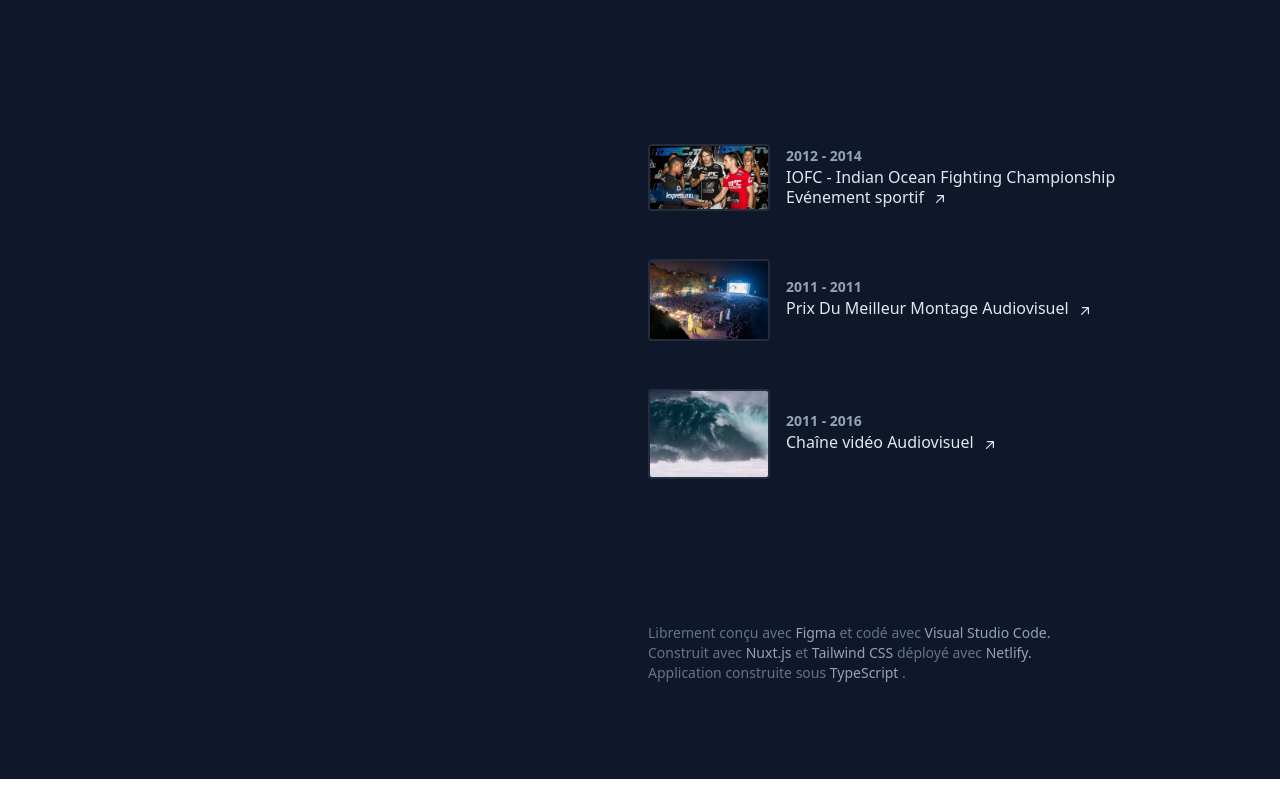
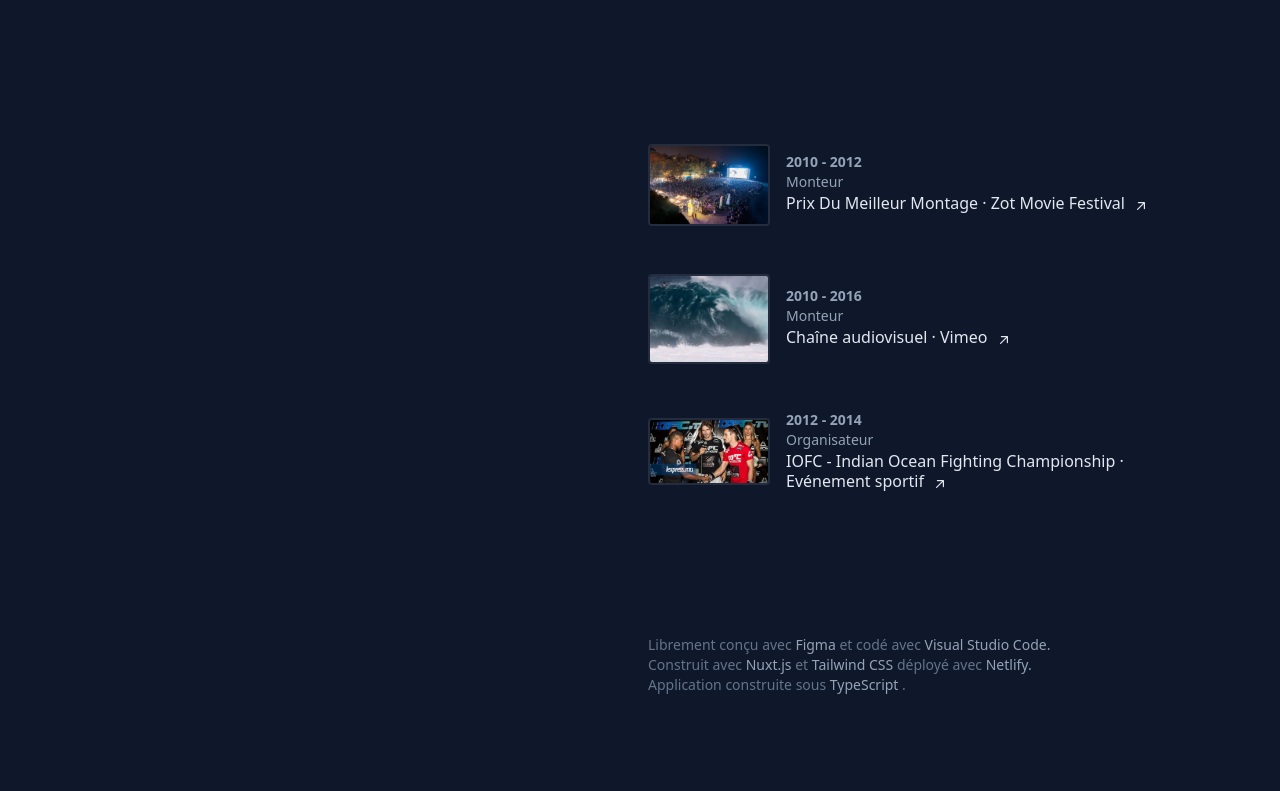
Before and after one commit to Emmanuel97423/my-portfolio, a Nuxt app: page / in a window 1280 px wide. Shown: the part 2619-3410 px from the top of the page. Built offline with nearby package versions, Linux system fonts and the light colour scheme.

Commit message:
Doc: Update hobbies details to display

```diff
--- a/components/PageHome/PageHomeHobbiesList.vue
+++ b/components/PageHome/PageHomeHobbiesList.vue
@@ -17,12 +17,14 @@ defineProps<{
                     style="color: transparent;" />
                 <div class="z-10 col-span-6">
                     <p class="-mt-1 text-sm font-semibold leading-6">{{ hobbie.start }} - {{ hobbie.end }}</p>
+                    <p class="-mt-1 text-sm leading-6"> {{ hobbie.role }}</p>
                     <h3 class="-mt-1">
                         <NuxtLink :to="hobbie.link" target="_blank" rel="noreferrer"
                             class="inline-flex items-baseline font-medium leading-tight text-slate-200 hover:text-teal-300 focus-visible:text-teal-300  group/link text-base">
                             <span
                                 class="absolute -inset-x-4 -inset-y-2.5 hidden rounded md:-inset-x-6 md:-inset-y-4 lg:block"></span>
-                            <span>{{ hobbie.title }}
+                            <span>{{ hobbie.title }} ·
+
                                 <span class="inline-block">
                                     {{ hobbie.branch }}
                                     <svg xmlns="http://www.w3.org/2000/svg" viewBox="0 0 20 20" fill="currentColor"
--- a/composables/state.ts
+++ b/composables/state.ts
@@ -5,7 +5,7 @@ import { sortAscending } from "../utils/sort";
 
 import type {HobbieProps, ExperienceProps,ProjectProps } from "../types/types";
 
-sortAscending(projects)
+sortAscending(projects);
 
 export const useClientX = ()=> useState<number>('clientX', () => 0);
 export const useClientY = ()=> useState<number>('clientY', () => 0);
--- a/database/hobbies.ts
+++ b/database/hobbies.ts
@@ -1,4 +1,24 @@
 export const hobbies = [
+     {
+        id:2,
+        start:2010,
+        end:2012,
+        title:"Prix Du Meilleur Montage",
+        role:"Monteur",
+        branch:"Zot Movie Festival",
+        link:"https://vimeo.com/30259269",
+        imgUrl:'/img/zot_movie.jpg'
+    },
+    {
+        id:3,
+        start:2010,
+        end:2016,
+        title:"Chaîne audiovisuel",
+        role:"Monteur",
+        branch:"Vimeo",
+        link:"https://vimeo.com/emmanuelnarcisse",
+        imgUrl:'/img/vimeo.jpg'
+    },
     {
         id:1,
         start:2012,
@@ -9,24 +29,6 @@ export const hobbies = [
         link:"https://www.facebook.com/Iofctv/?locale=fr_FR",
         imgUrl:'/img/iofc.jpg'
     },
-    {
-        id:2,
-        start:2011,
-        end:2011,
-        title:"Prix Du Meilleur Montage",
-        role:"Monteur",
-        branch:"Audiovisuel",
-        link:"https://vimeo.com/30259269",
-        imgUrl:'/img/zot_movie.jpg'
-    },
-    {
-        id:3,
-        start:2011,
-        end:2016,
-        title:"Chaîne vidéo",
-        role:"Monteur",
-        branch:"Audiovisuel",
-        link:"https://vimeo.com/emmanuelnarcisse",
-        imgUrl:'/img/vimeo.jpg'
-    }
+
+
 ]
```
